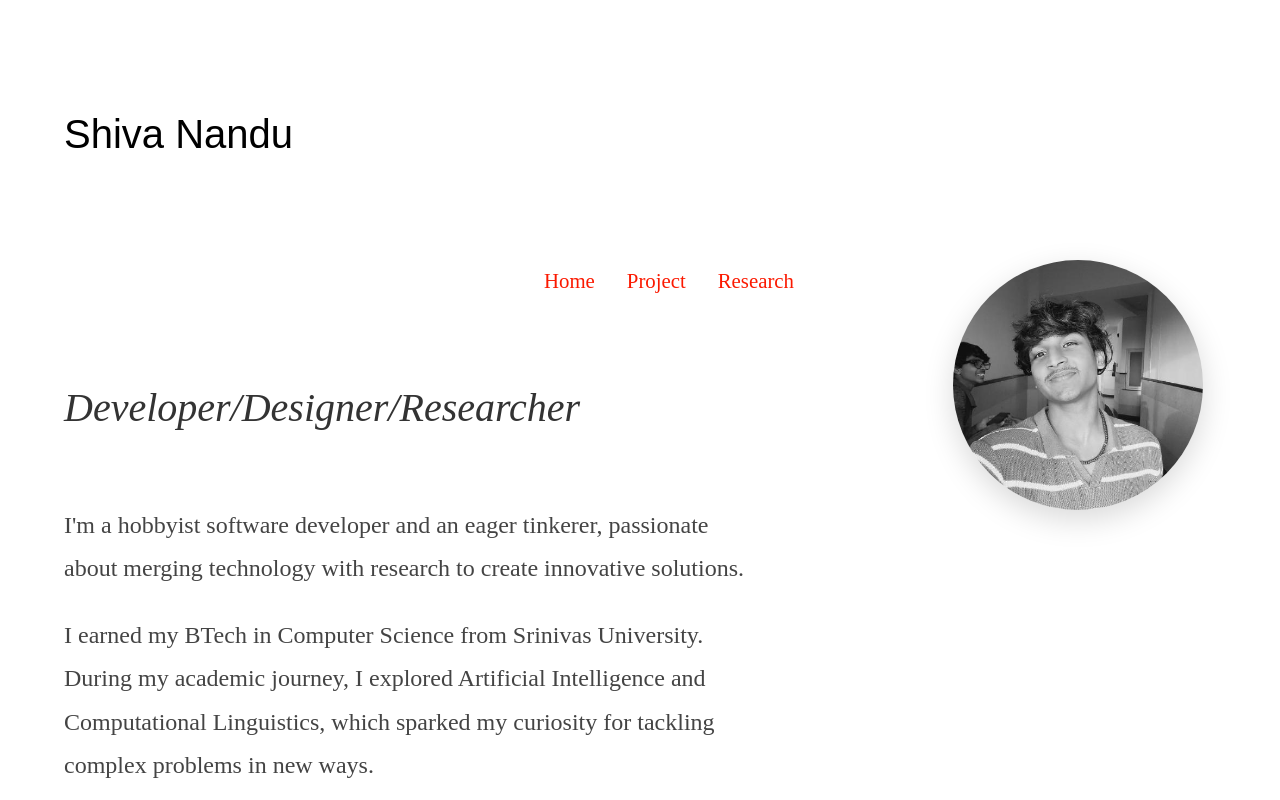
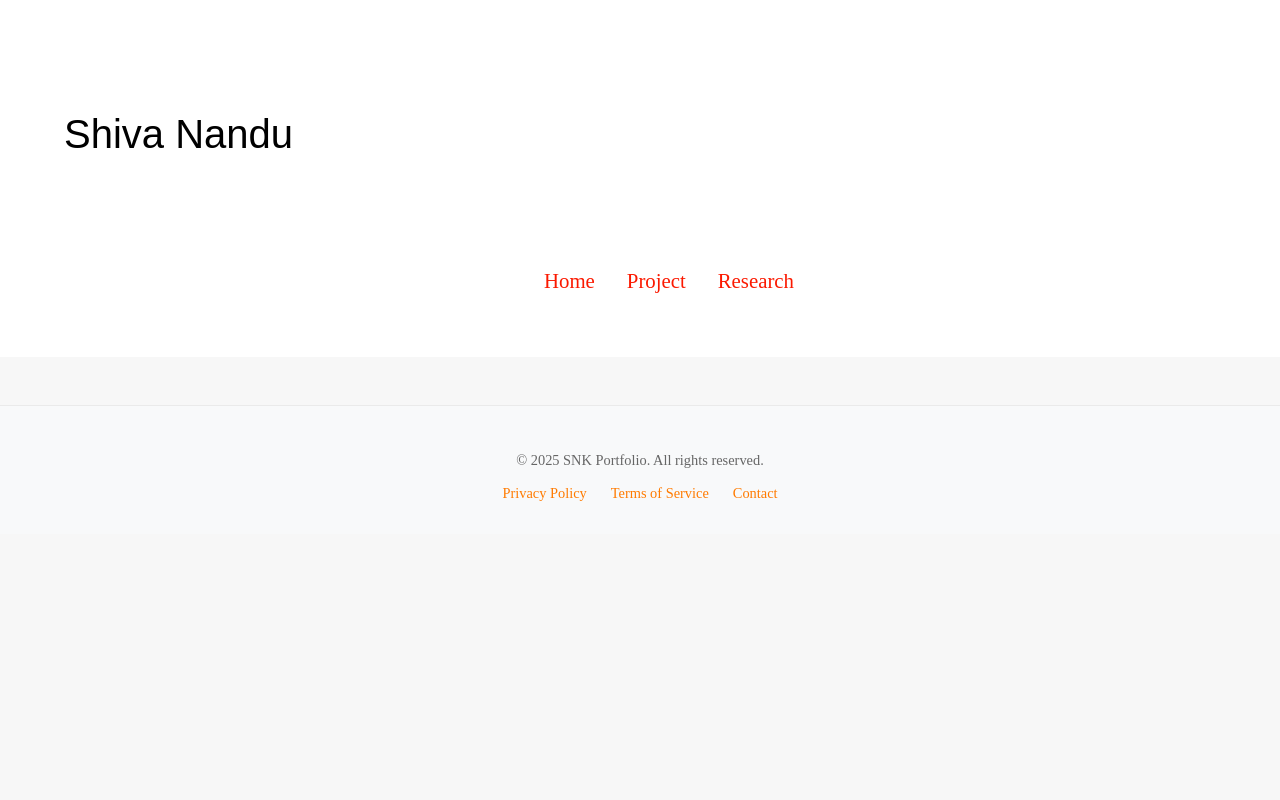
Before and after one commit to snk-git-hub/meh, a React (Vite) app: page / in a window 1280 px wide. Shown: the top 800 px of the page. Built offline with nearby package versions, Linux system fonts and the light colour scheme; a web font is replaced by a local one.

Commit message:
Fourth commit

```diff
--- a/src/Routes.jsx
+++ b/src/Routes.jsx
@@ -11,7 +11,7 @@
             <Routes>
                 <Route path="/" element={<Layout />}>
 
-                    <Route  index element={<Home />} />
+                    <Route path="Home" index element={<Home />} />
                     <Route path="Project" element={<Project />} />
                     <Route path="Research" element={<Research />} />
                     <Route path="*" element={<Error />} />
```
